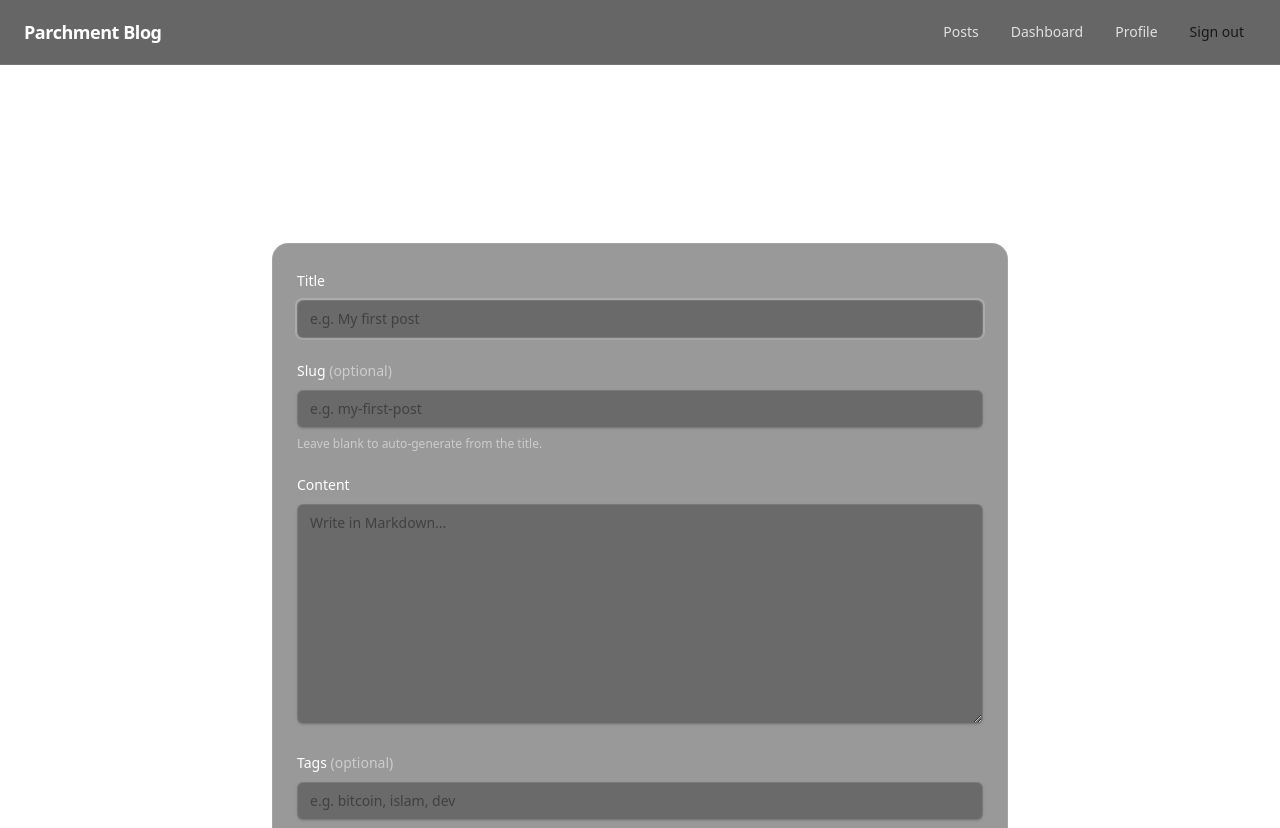
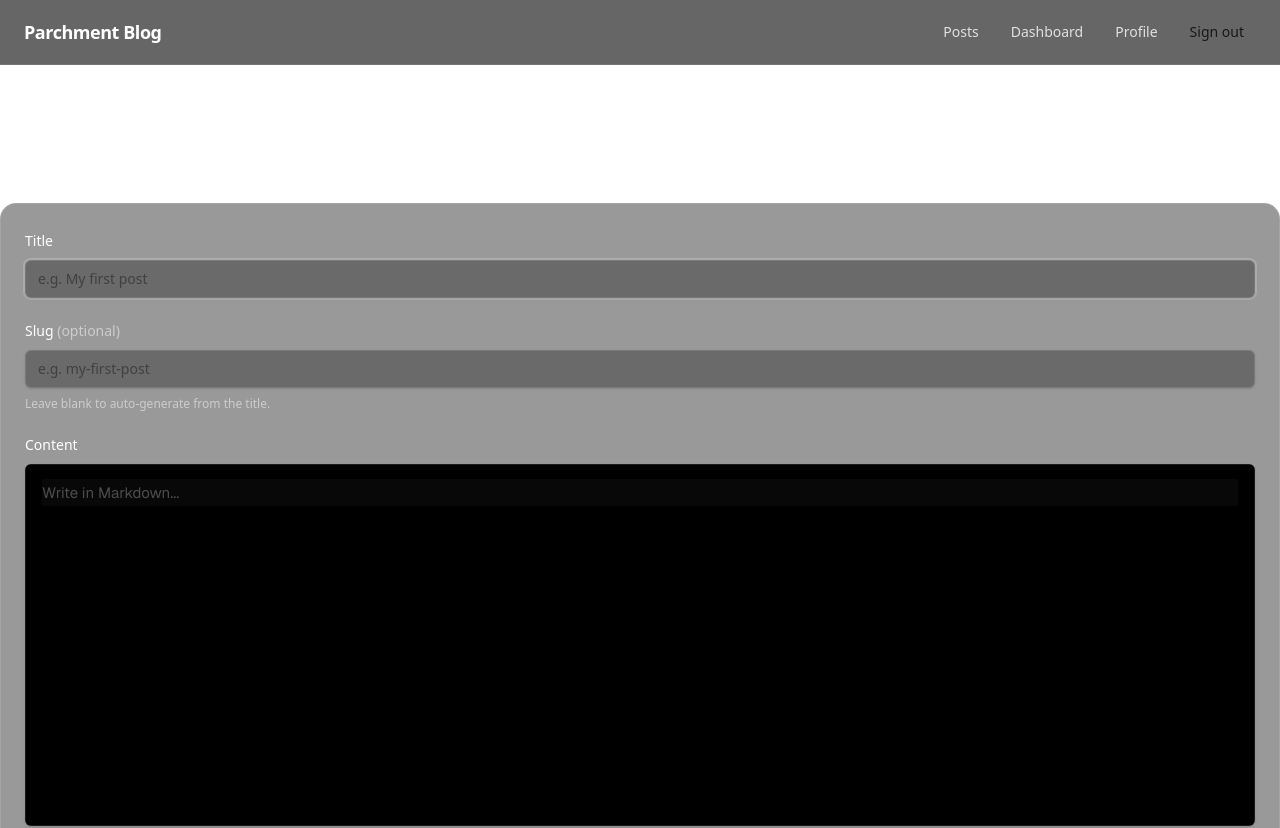
Before and after one commit to omerskywalker/parchment-blog, a Next.js app: page /dashboard/posts/new in a window 1280 px wide. Shown: the top 828 px of the page. Built offline with nearby package versions, Linux system fonts and the light colour scheme; no server answers; sample sign-in values are in the browser's storage.

Commit message:
feat(editor): replace textarea with styled CodeMirror markdown editor

```diff
--- a/src/app/components/Markdown.tsx
+++ b/src/app/components/Markdown.tsx
@@ -25,6 +25,10 @@ export default function Markdown({ content }: Props) {
         "prose-hr:border-white/10",
         // lists can get tight in dark UI; a little extra readability:
         "prose-li:marker:text-white/30",
+        "prose-headings:text-white",
+        "prose-h1:text-3xl",
+        "prose-h2:text-2xl",
+        "prose-h3:text-xl",
       ].join(" ")}
     >
       <ReactMarkdown
--- /dev/null
+++ b/src/app/components/editor/MarkdownEditor.tsx
@@ -0,0 +1,132 @@
+"use client";
+
+import CodeMirror from "@uiw/react-codemirror";
+import { markdown } from "@codemirror/lang-markdown";
+import { EditorView } from "@codemirror/view";
+import { syntaxHighlighting, HighlightStyle } from "@codemirror/language";
+import { tags } from "@lezer/highlight";
+
+type Props = {
+  value: string;
+  onChange: (value: string) => void;
+  minHeight?: number;
+  placeholder?: string;
+};
+
+// ─── Accent palette ──────────────────────────────────────────────
+// Swap these three to retheme the entire editor highlight scheme.
+const accentPrimary = "#d4c8e2"; // cream    — H1, blockquote, inserted
+const accentSecondary = "#a8a8b0"; // silver   — H3, list markers
+const accentAlternate = "#f0ece4"; // lavender — H2, links, labels
+// ─────────────────────────────────────────────────────────────────
+
+const markdownHighlightStyle = HighlightStyle.define([
+  // headings
+  { tag: tags.heading1, color: accentPrimary, fontWeight: "700" },
+  { tag: tags.heading2, color: accentAlternate, fontWeight: "700" },
+  { tag: tags.heading3, color: accentSecondary, fontWeight: "600" },
+
+  // markdown punctuation / symbols
+  { tag: tags.processingInstruction, color: "rgba(255,255,255,0.22)" },
+  { tag: tags.meta, color: "rgba(255,255,255,0.22)" },
+
+  // emphasis / strong
+  { tag: tags.strong, color: "#ffffff", fontWeight: "700" },
+  { tag: tags.emphasis, color: "rgba(255,255,255,0.70)", fontStyle: "italic" },
+
+  // inline code
+  { tag: tags.monospace, color: "rgba(255,255,255,0.55)" },
+
+  // links
+  { tag: tags.link, color: accentAlternate, textDecoration: "underline" },
+
+  // lists / quotes / separators
+  { tag: tags.list, color: accentSecondary },
+  { tag: tags.quote, color: accentPrimary },
+  { tag: tags.separator, color: "rgba(255,255,255,0.18)" },
+
+  // labels / inserted
+  { tag: tags.labelName, color: accentAlternate },
+  { tag: tags.inserted, color: accentPrimary },
+
+  // plain text fallback
+  { tag: tags.content, color: "rgba(255,255,255,0.92)" },
+]);
+
+const parchmentTheme = EditorView.theme(
+  {
+    "&": {
+      backgroundColor: "#000000",
+      color: "rgba(255,255,255,0.92)",
+      fontSize: "15px",
+      fontFamily:
+        'var(--font-geist-sans), ui-sans-serif, system-ui, -apple-system, BlinkMacSystemFont, "Segoe UI", sans-serif',
+    },
+    ".cm-editor": { backgroundColor: "#000000" },
+    ".cm-scroller": {
+      backgroundColor: "#000000",
+      color: "rgba(255,255,255,0.92)",
+      fontFamily:
+        'var(--font-geist-sans), ui-sans-serif, system-ui, -apple-system, BlinkMacSystemFont, "Segoe UI", sans-serif',
+      lineHeight: "1.8",
+      overflow: "auto",
+    },
+    ".cm-content": {
+      backgroundColor: "#000000",
+      color: "rgba(255,255,255,0.92)",
+      padding: "14px 16px",
+      caretColor: "#ffffff",
+      minHeight: "100%",
+    },
+    ".cm-line": { padding: "0", backgroundColor: "transparent" },
+    ".cm-focused": { outline: "none" },
+    ".cm-editor.cm-focused": { outline: "none" },
+    ".cm-cursor, .cm-dropCursor": { borderLeftColor: "#ffffff", borderLeftWidth: "2px" },
+    ".cm-selectionBackground": { backgroundColor: "rgba(255,255,255,0.14) !important" },
+    ".cm-content ::selection": { backgroundColor: "rgba(255,255,255,0.14)" },
+    ".cm-activeLine": { backgroundColor: "rgba(255,255,255,0.03)" },
+    ".cm-activeLineGutter": { backgroundColor: "transparent" },
+    ".cm-gutters": { display: "none", backgroundColor: "#000000", border: "none" },
+    ".cm-foldGutter": { display: "none" },
+    ".cm-tooltip": {
+      backgroundColor: "#0a0a0a",
+      border: "1px solid rgba(255,255,255,0.08)",
+      color: "#ffffff",
+    },
+    ".cm-panels": { backgroundColor: "#000000", color: "#ffffff" },
+    ".cm-placeholder": { color: "rgba(255,255,255,0.28)" },
+  },
+  { dark: true },
+);
+
+export default function MarkdownEditor({
+  value,
+  onChange,
+  minHeight = 360,
+  placeholder = "Write in Markdown...",
+}: Props) {
+  return (
+    <div className="mt-2 overflow-hidden rounded-md border border-white/10 bg-black shadow-sm">
+      <CodeMirror
+        value={value}
+        height={`${minHeight}px`}
+        theme={parchmentTheme}
+        extensions={[
+          markdown(),
+          syntaxHighlighting(markdownHighlightStyle),
+          EditorView.lineWrapping,
+        ]}
+        basicSetup={{
+          lineNumbers: false,
+          foldGutter: false,
+          dropCursor: false,
+          allowMultipleSelections: false,
+          highlightActiveLine: true,
+          highlightActiveLineGutter: false,
+        }}
+        placeholder={placeholder}
+        onChange={(nextValue) => onChange(nextValue)}
+      />
+    </div>
+  );
+}
--- a/src/app/dashboard/posts/new/page.tsx
+++ b/src/app/dashboard/posts/new/page.tsx
@@ -8,6 +8,7 @@ import { useMutation, useQueryClient } from "@tanstack/react-query";
 import { createPost } from "@/lib/api/posts";
 import { qk } from "@/lib/queryKeys";
 import { parseTagsInput } from "@/lib/tags";
+import MarkdownEditor from "@/app/components/editor/MarkdownEditor";
 
 type FormState = {
   title: string;
@@ -69,7 +70,7 @@ export default function NewPostPage() {
   }
 
   return (
-    <main className="mx-auto max-w-3xl px-4 py-10">
+    <main className="4py-10">
       {/* top row: back button */}
       <div className="flex items-center justify-between">
         <Link
@@ -121,12 +122,10 @@ export default function NewPostPage() {
           {/* content */}
           <div>
             <label className="text-sm font-medium text-white">Content</label>
-            <textarea
+            <MarkdownEditor
               value={form.contentMd}
-              onChange={(e) => update("contentMd", e.target.value)}
-              className="mt-2 min-h-55 w-full resize-y rounded-md border border-white/10 bg-black/30 px-3 py-2 text-sm text-white shadow-sm outline-none focus:ring-2 focus:ring-white/20"
-              placeholder="Write in Markdown..."
-              required
+              onChange={(value) => update("contentMd", value)}
+              minHeight={360}
             />
           </div>
 
--- a/src/app/dashboard/profile/page.tsx
+++ b/src/app/dashboard/profile/page.tsx
@@ -104,7 +104,7 @@ export default function ProfilePage() {
   }
 
   return (
-    <main className="mx-auto max-w-3xl px-4 py-10">
+    <main className="mx-auto max-w-[845px] px-4 py-10">
       {showWelcome && (
         <div className="mx-auto mb-4 max-w-3xl rounded-2xl border border-white/10 bg-black/40 p-4">
           <div className="flex items-start justify-between gap-4">
--- a/src/app/page.tsx
+++ b/src/app/page.tsx
@@ -13,7 +13,7 @@ export default async function HomePage() {
   const posts = await getPublicPosts();
 
   return (
-    <main className="mx-auto max-w-3xl px-4 py-10">
+    <main className="mx-auto max-w-[845px] px-4 py-10">
       {/* hero */}
       <section className="space-y-4 text-center">
         <h1 className="text-3xl font-semibold tracking-tight text-white sm:text-4xl">
--- a/src/app/posts/[slug]/page.tsx
+++ b/src/app/posts/[slug]/page.tsx
@@ -49,7 +49,7 @@ export default async function PublicPostDetailPage({ params }: Props) {
   if (!post) notFound();
 
   return (
-    <main className="mx-auto max-w-3xl px-4 py-10">
+    <main className="mx-auto max-w-[845px] px-4 py-10">
       {/* top nav row (outside card) */}
       <div className="flex items-center justify-between gap-4">
         <Link
@@ -63,7 +63,7 @@ export default async function PublicPostDetailPage({ params }: Props) {
       <article className="mt-6 rounded-2xl border border-white/10 bg-black/40 p-6 sm:p-8">
         {/* title + actions cluster (desktop) */}
         <div className="flex items-start justify-between gap-4">
-          <h1 className="text-2xl font-semibold tracking-tight text-white sm:text-4xl">
+          <h1 className="text-2xl font-semibold tracking-tight text-white sm:text-2xl">
             {post.title}
           </h1>
 
--- a/src/app/posts/page.tsx
+++ b/src/app/posts/page.tsx
@@ -30,7 +30,7 @@ export default async function PublicPostsPage({ searchParams }: Props) {
   });
 
   return (
-    <main className="mx-auto max-w-3xl px-4 py-10">
+    <main className="mx-auto max-w-[845px] px-4 py-10">
       <div className="flex items-end justify-between gap-4">
         <div>
           <h1 className="text-3xl font-semibold tracking-tight text-white">Posts</h1>
--- a/src/app/u/[username]/page.tsx
+++ b/src/app/u/[username]/page.tsx
@@ -64,7 +64,7 @@ export default async function PublicProfilePage({ params }: Props) {
     : null;
 
   return (
-    <main className="mx-auto max-w-3xl px-4 py-10">
+    <main className="mx-auto max-w-[845px] px-4 py-10">
       <div className="flex items-center justify-between gap-4">
         <Link
           href="/posts"
```
Also changed, not shown: package.json (+8 -0 lines), src/app/dashboard/posts/[id]/edit/page.tsx (+7 -10 lines), 1 other file (tests, documents, lock files or other folders).
